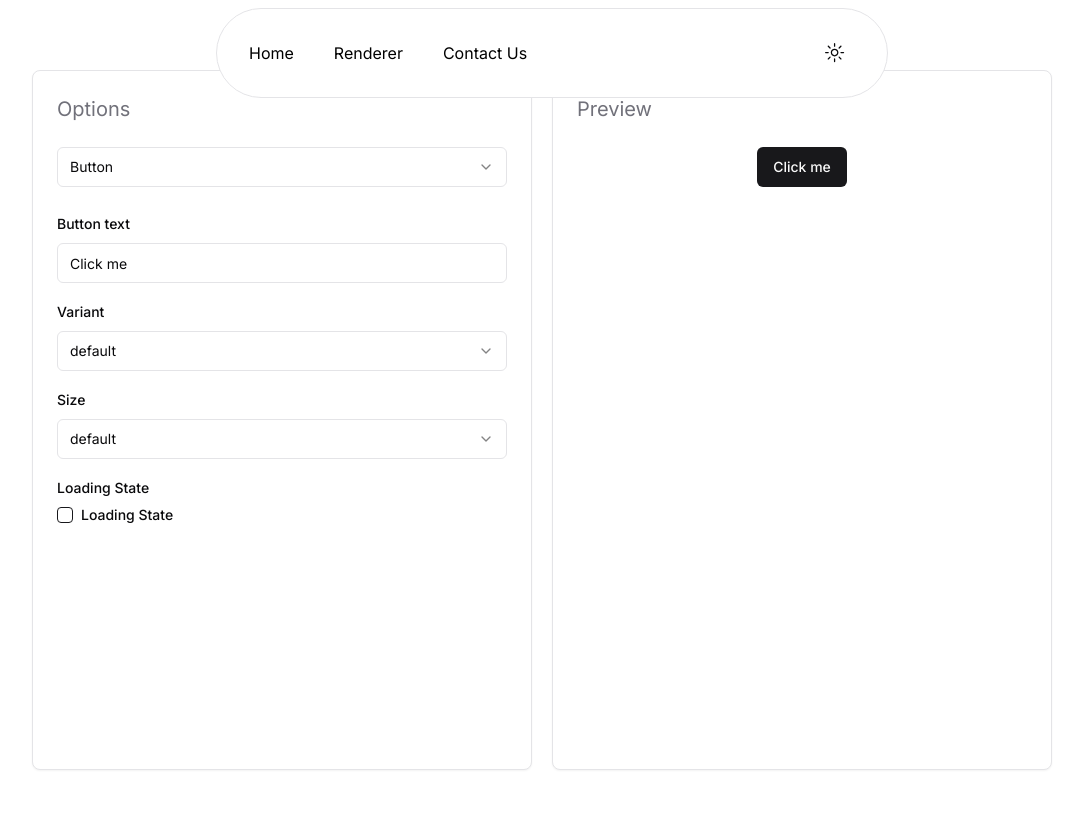
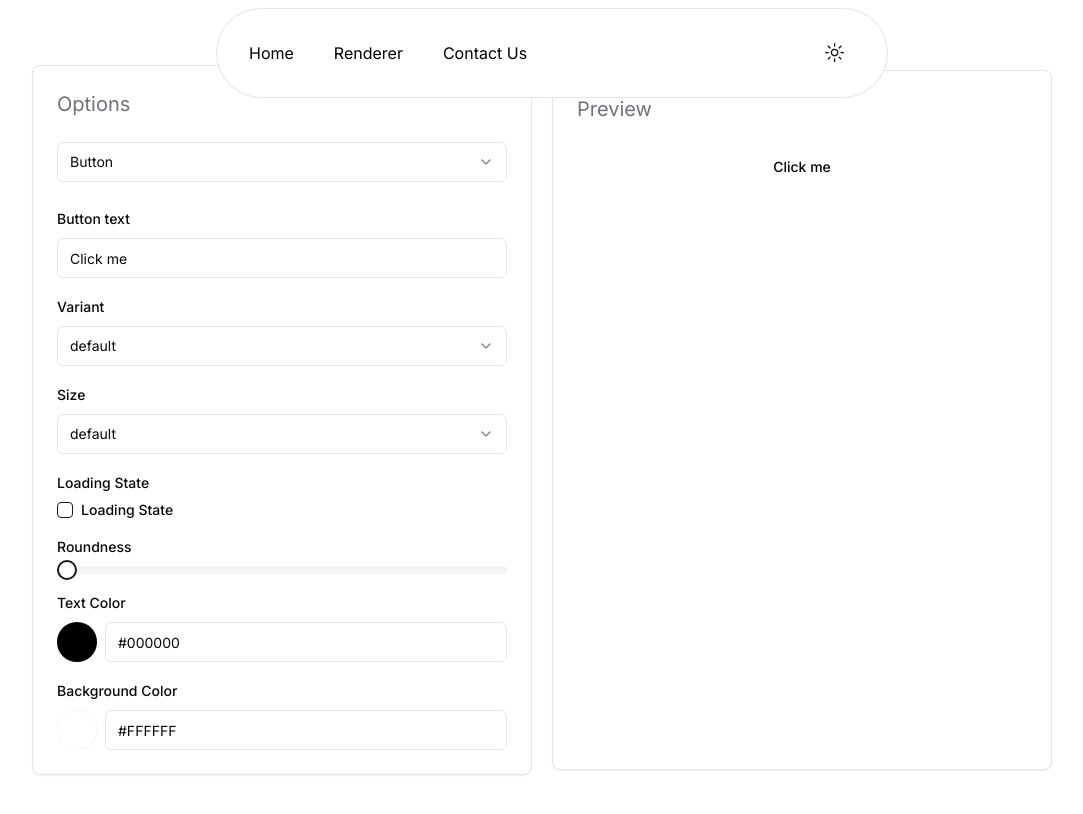
Before and after one commit to sidhuiwnl/component-renderer, a Next.js app: page /renderer in a window 1280 px wide. Shown: the top 814 px of the page, without its empty margins (88-1171 px from the left). Built offline with nearby package versions, Linux system fonts and the light colour scheme.

Commit message:
added types

```diff
--- a/components/RenderComponents/ButtonComponent.tsx
+++ b/components/RenderComponents/ButtonComponent.tsx
@@ -4,9 +4,10 @@
     import { Label } from "../ui/label";
     import { Checkbox } from "../ui/checkbox";
     import { Select,SelectTrigger,SelectValue,SelectContent,SelectItem } from "../ui/select";
-    import { useComponentContext } from "@/context/contextComponent";
+    import { SizeType, useComponentContext } from "@/context/contextComponent";
     import { VariantType } from "@/context/contextComponent";
     import { ReloadIcon } from "@radix-ui/react-icons"
+import { Slider } from "../ui/slider";
 
 
     export  function ButtonComponent(){
@@ -19,23 +20,43 @@
             }))
         }
 
-        const handleVariantChange = (value)  =>{
+        const handleVariantChange = (value : string )   =>{
             setState((prev) => ({
                 ...prev,
-                button : {...prev.button, variant : value}
+                button : {...prev.button, variant : value as VariantType}
             }))
         }
 
-        const handleSizeChange = (value)  =>{
+        const handleSizeChange = (value : string)  =>{
             setState((prev) => ({
                 ...prev,
-                button : {...prev.button, size : value}
+                button : {...prev.button, size : value as SizeType}
             }))
         }
         const handleLoadingState = (checked : boolean)  =>{
             setState((prev) => ({
                 ...prev,
                 button : {...prev.button, loading : checked}
+            }))
+        }
+
+        const roundnessChange = (value  : number[]) =>{
+            setState((prev) =>({
+                ...prev,
+                button  : {...prev.button,roundness : value[0]}
+            }))
+        }
+
+        const handleColorChange = (e : React.ChangeEvent<HTMLInputElement>) =>{
+            setState((prev) =>({
+                ...prev,
+                button : {...prev.button,bgColor : e.target.value }
+            }))
+        }
+        const handleTextColorChange = (e : React.ChangeEvent<HTMLInputElement>) =>{
+            setState((prev) =>({
+                ...prev,
+                button : {...prev.button,textColor : e.target.value }
             }))
         }
         return(
@@ -67,7 +88,7 @@
                 </Select>
              </div>
              <div className="space-y-2">
-             <Label htmlFor="btn-text" className="text-sm font-medium">Size</Label>
+             <Label htmlFor="size" className="text-sm font-medium">Size</Label>
              <Select onValueChange={handleSizeChange}>
                     <SelectTrigger id="variant">
                         <SelectValue placeholder="default" />
@@ -81,7 +102,7 @@
                 </Select>
              </div>
              <div className="space-y-2">
-             <Label htmlFor="btn-text" className="text-sm font-medium">Loading State</Label>
+             <Label htmlFor="Loading-state" className="text-sm font-medium">Loading State</Label>
                 <div className="flex items-center space-x-2">
                     <Checkbox id="loading"
                     checked = {state.button.loading}
@@ -93,6 +114,67 @@
                     >
                         Loading State
                     </Label>
+                </div>
+
+             </div>
+             <div className="space-y-2">
+                <Label className="text-sm font-medium">Roundness</Label>
+                <Slider
+
+                    defaultValue={[0]}
+                    max={20}
+                    step={1}
+                    value={[state.button.roundness]}
+                    onValueChange={(value) => roundnessChange(value)}
+                />
+             </div>
+             <div className="space-y-2">
+                <Label className="text-sm font-medium">Text Color</Label>
+                <div className="flex items-center space-x-2">
+                    <div className="relative">
+                        <Input
+                        type="color"
+                        value={state.button.textColor}
+                        onChange={handleTextColorChange}
+                        className="w-10 h-10 rounded-full border-2 border-gray-300 overflow-hidden appearance-none"
+                        />
+                         <div
+                            className="absolute inset-0 rounded-full pointer-events-none"
+                            style={{ backgroundColor: state.button.textColor }}
+                        ></div>
+
+                    </div>
+                    <Input
+                        type="text"
+                        value={state.button.textColor}
+                        onChange={handleTextColorChange}
+                        className="flex-grow px-3 py-2 border rounded-md focus:ring-2 focus:ring-blue-500 focus:border-blue-500"
+                    />
+                </div>
+
+             </div>
+             <div className="space-y-2">
+                <Label className="text-sm font-medium">Background Color</Label>
+                <div className="flex items-center space-x-2">
+                    <div className="relative">
+                        <Input
+                        type="color"
+                        value={state.button.bgColor}
+                        onChange={handleColorChange}
+                        className="w-10 h-10 rounded-full border-2 border-gray-300 overflow-hidden appearance-none"
+                        />
+                         <div
+                            className="absolute inset-0 rounded-full pointer-events-none"
+                            style={{ backgroundColor: state.button.bgColor }}
+                        ></div>
+
+                    </div>
+                    <Input
+                        type="text"
+                        value={state.button.bgColor}
+                        onChange={handleColorChange}
+                        className="flex-grow px-3 py-2 border rounded-md focus:ring-2 focus:ring-blue-500 focus:border-blue-500"
+                    />
                 </div>
              </div>
         </div>
@@ -113,7 +195,12 @@
         }else{
             return(
 
-                <Button variant={state.button.variant} size={state.button.size}>{state.button.text}</Button>
+                <Button
+                style={{borderRadius : `${state.button.roundness}px`,backgroundColor : `${state.button.bgColor}`, color : `${state.button.textColor}`}}
+                variant={state.button.variant}
+                size={state.button.size}>
+                    {state.button.text}
+                    </Button>
             )
         }
 
--- a/context/contextComponent.tsx
+++ b/context/contextComponent.tsx
@@ -10,7 +10,10 @@ interface ButtonState {
     text: string;
     variant : VariantType;
     size : SizeType;
-    loading : boolean
+    loading : boolean;
+    roundness : number;
+    bgColor : string;
+    textColor : string;
 }
 
 
@@ -35,7 +38,10 @@ export function ComponentProvider({ children }: { children: ReactNode }): JSX.El
             text: "Click me",
             variant : "default",
             size : "default",
-            loading : false
+            loading : false,
+            roundness : 0,
+            bgColor : "#FFFFFF",
+            textColor : "#000000"
         },
     });
 
```
